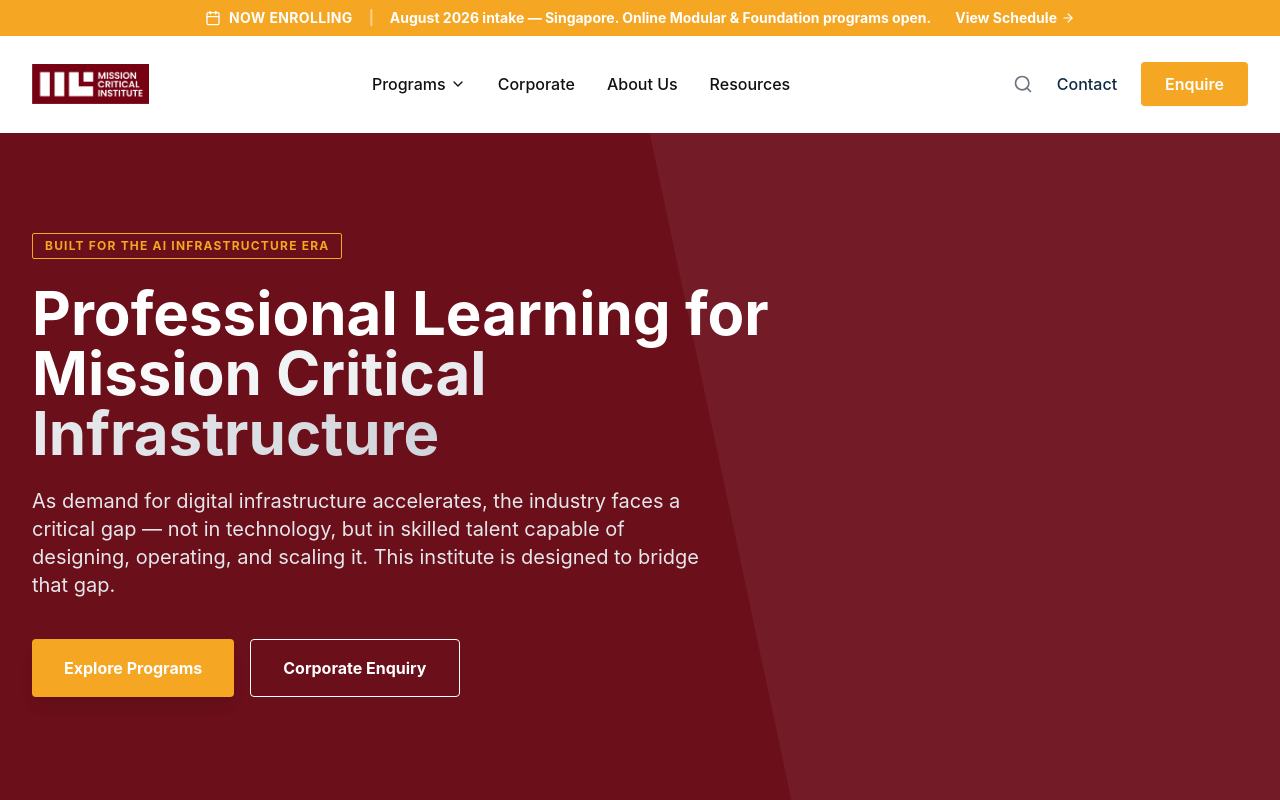
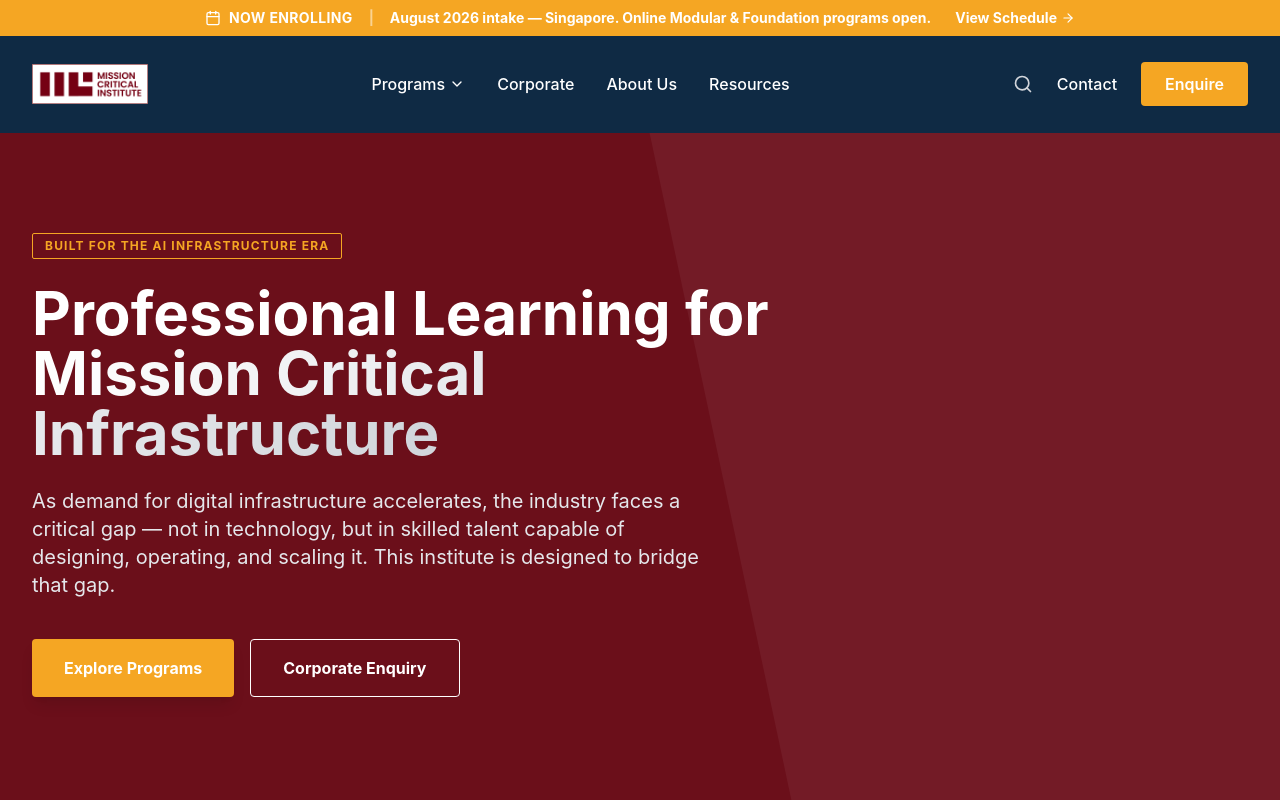
Before and after one commit to Alucard0x1/mci, a React (Vite) app: page / in a window 1280 px wide. Shown: the top 800 px of the page. Built offline with nearby package versions, Linux system fonts and the light colour scheme.

Commit message:
change logo

```diff
--- a/components/Layout.tsx
+++ b/components/Layout.tsx
@@ -119,7 +119,7 @@ const Navbar = () => {
         <TopBanner />
         <nav
           className={`w-full transition-all duration-300 border-b ${
-            isScrolled ? 'bg-mci-navy py-2 shadow-md border-mci-navy' : 'bg-white py-4 border-transparent'
+            isScrolled ? 'bg-white py-2 shadow-md border-gray-200' : 'bg-mci-navy py-4 border-transparent'
           }`}
         >
           <div className="max-w-7xl mx-auto px-4 sm:px-6 lg:px-8">
@@ -128,7 +128,7 @@ const Navbar = () => {
               <div className="flex-shrink-0 flex items-center">
                 <Link to="/" className="flex items-center group">
                   <img
-                    src={isScrolled ? '/mciwhite.png' : '/mcired.png'}
+                    src={isScrolled ? '/mcired.png' : '/mciwhite.png'}
                     alt="MCI Training Institute"
                     className="h-10 w-auto transition-all duration-300"
                   />
@@ -143,7 +143,7 @@ const Navbar = () => {
                   onMouseLeave={handleMenuLeave}
                 >
                   <button
-                    className={`${isScrolled ? 'text-white' : 'text-mci-text'} hover:text-mci-teal font-medium flex items-center gap-1 py-2 ${isProgramMenuOpen ? 'text-mci-teal' : ''}`}
+                    className={`${isScrolled ? 'text-mci-text' : 'text-white'} hover:text-mci-teal font-medium flex items-center gap-1 py-2 ${isProgramMenuOpen ? 'text-mci-teal' : ''}`}
                   >
                     Programs <ChevronDown size={16} className={`transition-transform duration-300 ${isProgramMenuOpen ? 'rotate-180' : ''}`} />
                   </button>
@@ -227,20 +227,20 @@ const Navbar = () => {
                   </div>
                 </div>
 
-                <Link to="/corporate" className={`${isScrolled ? 'text-white' : 'text-mci-text'} hover:text-mci-teal font-medium transition-colors`}>Corporate</Link>
-                <Link to="/about" className={`${isScrolled ? 'text-white' : 'text-mci-text'} hover:text-mci-teal font-medium transition-colors`}>About Us</Link>
-                <Link to="/resources" className={`${isScrolled ? 'text-white' : 'text-mci-text'} hover:text-mci-teal font-medium transition-colors`}>Resources</Link>
+                <Link to="/corporate" className={`${isScrolled ? 'text-mci-text' : 'text-white'} hover:text-mci-teal font-medium transition-colors`}>Corporate</Link>
+                <Link to="/about" className={`${isScrolled ? 'text-mci-text' : 'text-white'} hover:text-mci-teal font-medium transition-colors`}>About Us</Link>
+                <Link to="/resources" className={`${isScrolled ? 'text-mci-text' : 'text-white'} hover:text-mci-teal font-medium transition-colors`}>Resources</Link>
               </div>
 
               {/* Right Utilities */}
               <div className="hidden md:flex items-center space-x-6">
                 <button
                   onClick={() => setIsSearchOpen(true)}
-                  className={`${isScrolled ? 'text-gray-300' : 'text-gray-500'} hover:text-mci-teal transition-colors`}
+                  className={`${isScrolled ? 'text-gray-500' : 'text-gray-300'} hover:text-mci-teal transition-colors`}
                 >
                   <Search size={20} />
                 </button>
-                <Link to="/contact" className={`${isScrolled ? 'text-white' : 'text-mci-navy'} font-medium hover:underline decoration-mci-teal underline-offset-4`}>
+                <Link to="/contact" className={`${isScrolled ? 'text-mci-navy' : 'text-white'} font-medium hover:underline decoration-mci-teal underline-offset-4`}>
                   Contact
                 </Link>
                 <Link
```
